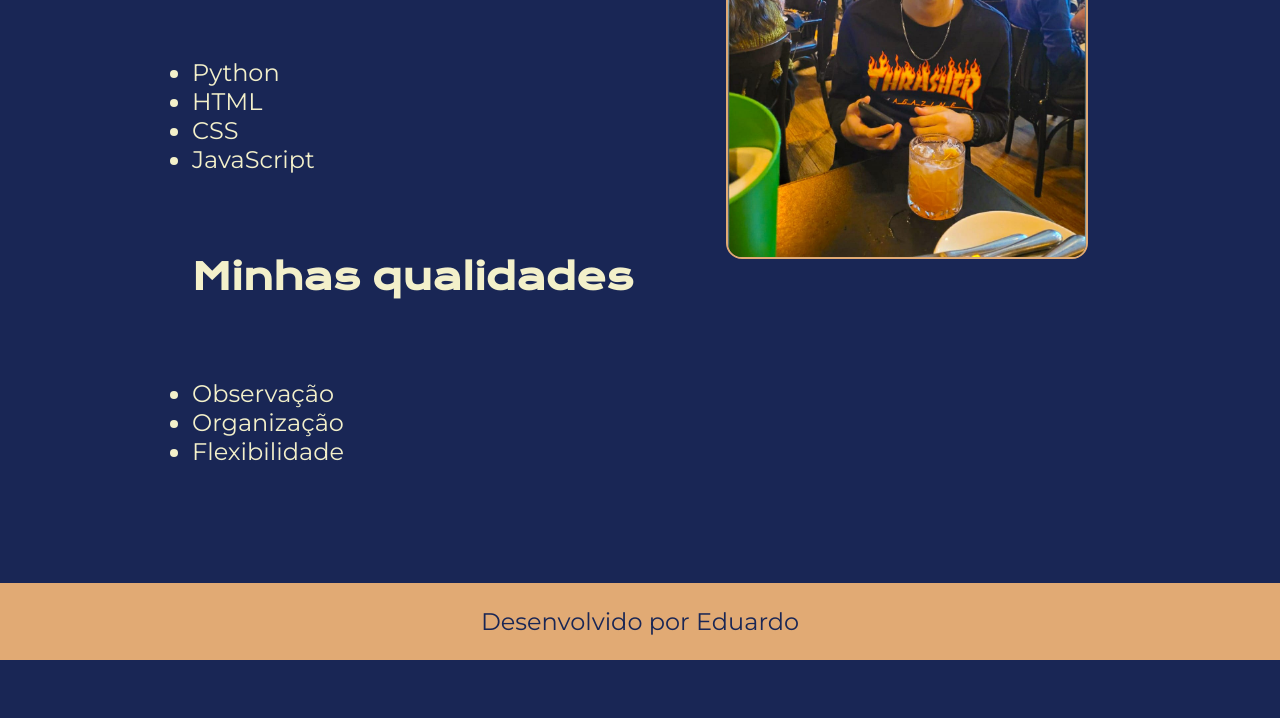
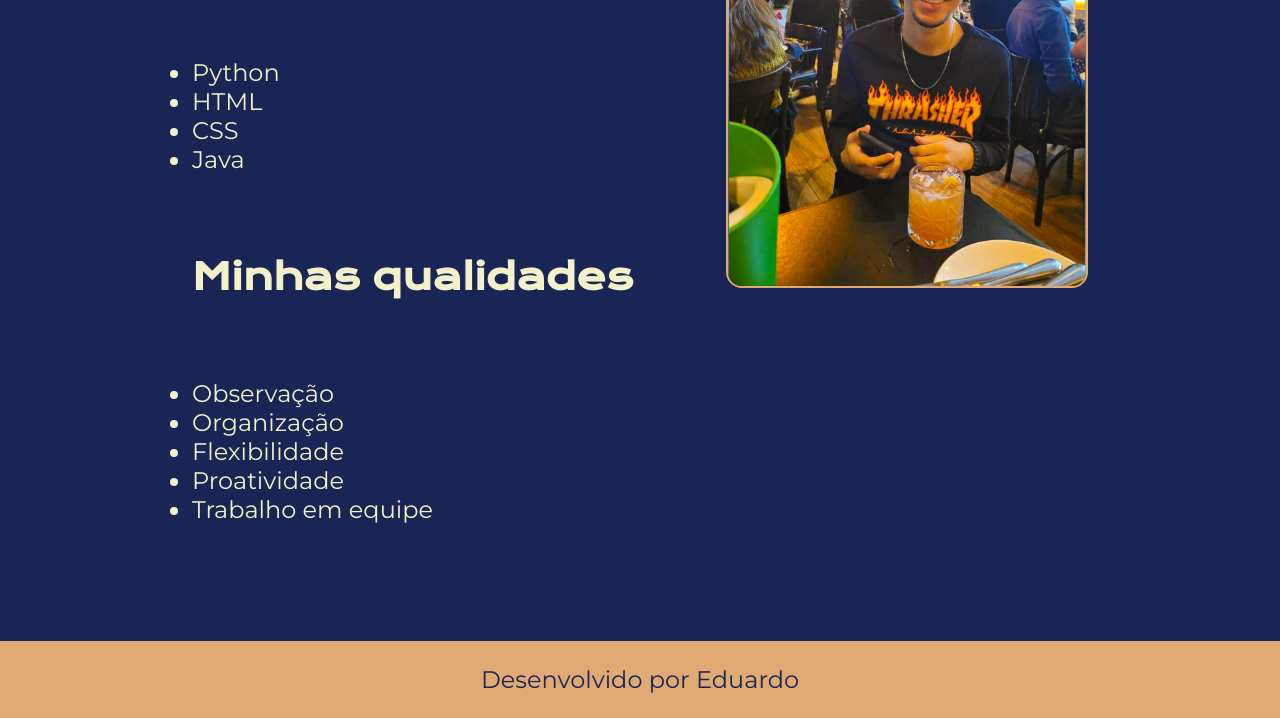
Before and after one commit to Edumorais08/fundamentos-front-end, a plain HTML site: page curriculo.html in a window 1280 px wide. Shown: the part 593-1311 px from the top of the page. Before the commit the page ends 1253 px from the top, so only its background shows below. Drawn offline with nearby package versions, Linux system fonts and the light colour scheme.

Commit message:
mudanças pequenas no curriculo

```diff
--- a/curriculo.html
+++ b/curriculo.html
@@ -29,7 +29,7 @@
                     <li>Python</li>
                     <li>HTML</li>
                     <li>CSS</li>
-                    <li>JavaScript</li>
+                    <li>Java</li>
                 </ul>
             </p>
             <h1 class="apresentacao__conteudo__titulo">Minhas qualidades</h1>
@@ -38,6 +38,8 @@
                     <li>Observação</li>
                     <li>Organização</li>
                     <li>Flexibilidade</li>
+                    <li>Proatividade</li>
+                    <li>Trabalho em equipe</li>
                 </ul>
             </p>
         </section>
```
